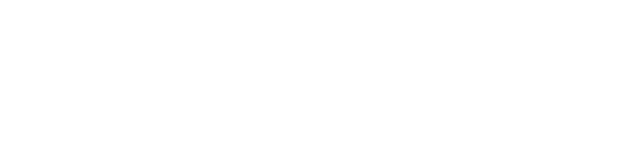
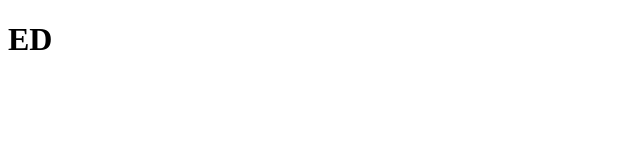
Before and after one commit to ed-dev-oc/flexbox, a plain HTML site: page index.html in a window 1280 px wide. Shown: the full height of the page, 0-640 px from the left. Drawn offline with Linux system fonts and the light colour scheme.

Commit message:
Update index.html

```diff
--- a/index.html
+++ b/index.html
@@ -6,6 +6,6 @@
     <title>Document</title>
 </head>
 <body>
-
+    <h1>ED</h1>
 </body>
 </html>
```
